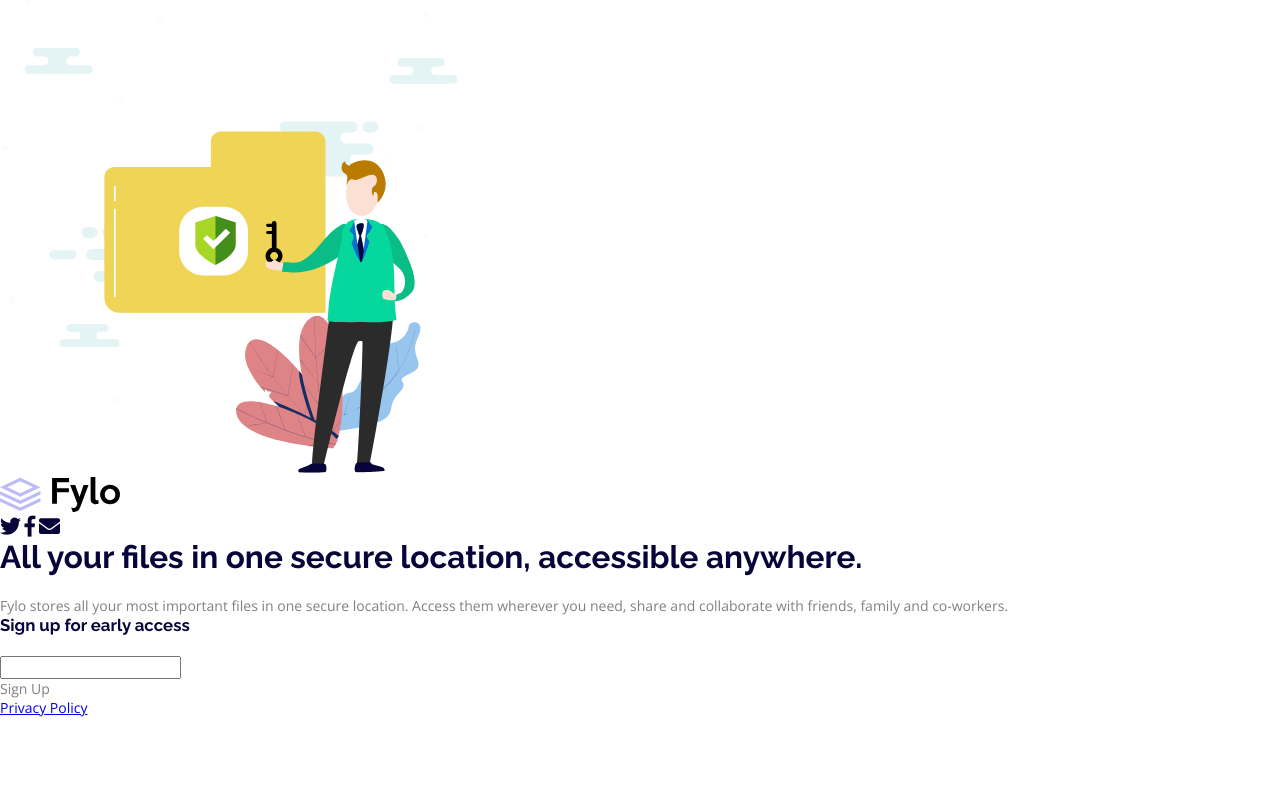
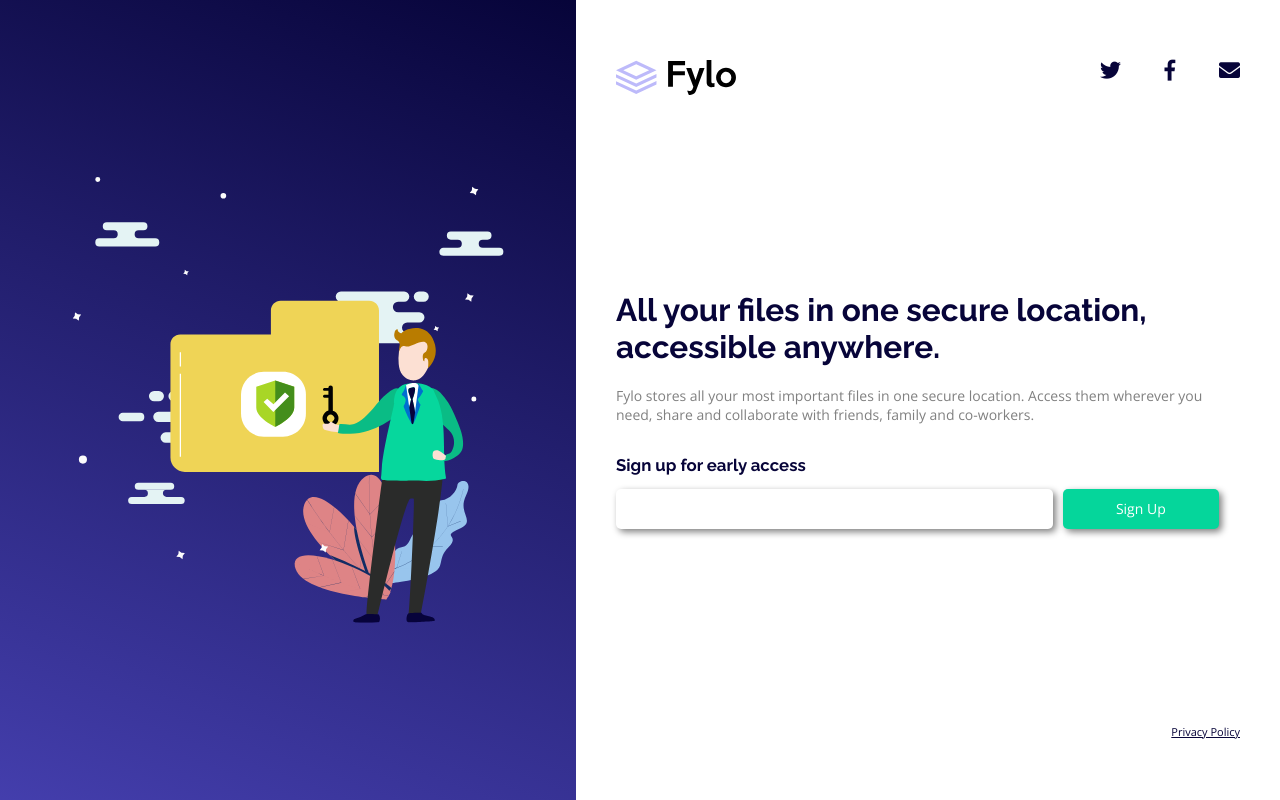
Before and after one commit to dromo77/frontend-mentor-fylo-sign-up, a plain HTML site: page index.html in a window 1280 px wide. Drawn offline with nearby package versions, Linux system fonts and the light colour scheme.

Commit message:
Added Styles
Added styles for desktop view

```diff
--- a/css/style.css
+++ b/css/style.css
@@ -37,13 +37,99 @@ h1 {
 h2 {
     font-family: 'Raleway', sans-serif;
     font-size: 1.2rem;
-    margin-bottom: 1.5rem;
+    margin-bottom: 1rem;
     color: hsl(243, 87%, 12%);
 }
 
 i {
     color: hsl(243, 87%, 12%);
     font-size: 1.5rem;
+    padding-left: 40px;
+    cursor: pointer;
+}
+
+.flex {
+    display: flex;
+}
+
+/************************/
+/*** Illustration ***/
+/************************/
+
+.bg-gradient {
+    width: 45%;
+    background: linear-gradient(200deg, hsl(243, 87%, 12%), hsl(243, 47%, 46%));
+    height: 100vh;
+    position: relative;
+}
+
+.illustration {
+    position: absolute;
+    top: 50%;
+    left: 50%;
+    margin-right: -50%;
+    transform: translate(-50%, -50%);
+    width: 75%;
+}
+
+
+/************************/
+/*** Sign Up ***/
+/************************/
+
+.sign-up {
+    width: 55%;
+    display: flex;
+    flex-direction: column;
+    justify-content: space-between;
+    padding: 60px 40px;
+}
+
+.nav {
+    display: flex;
+    justify-content: space-between;
+}
+
+.txt {
+    margin-bottom: 2.25rem;
+}
+
+.sign-up-form {
+    display: flex;
+}
+
+input {
+    border: none;
+    box-shadow: 3px 3px 7px hsl(0, 0%, 50%);
+    border-radius: 5px;
+    width: 100%;
+    height: 40px;
+}
+
+.input {
+    width: 70%;
+
+}
+
+.btn {
+    background: hsl(163, 95%, 43%);
+    color: #ffffff;
+    width: 25%;
+    margin-left: 10px;
+    text-align: center;
+    padding-top: 10px;
+    border-radius: 5px;
+    box-shadow: 3px 3px 7px hsl(0, 0%, 50%);
+    cursor: pointer;
+}
+
+.footer {
+    text-align: right;
+}
+
+.policy-link {
+    color: hsl(243, 87%, 12%);
+    font-size: 11px;
 }
 
 
--- a/index.html
+++ b/index.html
@@ -16,11 +16,16 @@
 </head>
 
 <body>
+    <main class="flex">
+        <!-- Start Illustration -->
          <div class="bg-gradient">
-        <img src="images/illustration-main.svg" alt="fylo secure storage">
+            <img src="images/illustration-main.svg" alt="fylo secure storage" class="illustration">
         </div>
+        <!-- End Illustration -->
 
-    <div>
+
+        <!-- Start Sign Up -->
+        <div class="sign-up">
             <div class="nav">
                 <div>
                     <img src="images/logo.svg" alt="fylo">
@@ -33,7 +38,7 @@
             </div>
             <div>
                 <h1> All your files in one secure location, accessible anywhere.</h1>
-            <p>Fylo stores all your most important files in one secure location. Access them wherever you need, share and collaborate with friends, family and co-workers.</p>
+                <p class="txt">Fylo stores all your most important files in one secure location. Access them wherever you need, share and collaborate with friends, family and co-workers.</p>
                 <h2>Sign up for early access</h2>
                 <div class="sign-up-form">
                     <div class="input">
@@ -44,10 +49,13 @@
                     </div>
                 </div>
             </div>
-        <div>
-            <a href="#">Privacy Policy</a>
+            <div class="footer">
+                <a href="#" class="policy-link">Privacy Policy</a>
             </div>
         </div>
+        <!-- End Sign Up -->
+    </main>
+
 
   <footer>
     <!--
```
Lines whose indentation alone changed are shown as unchanged.
